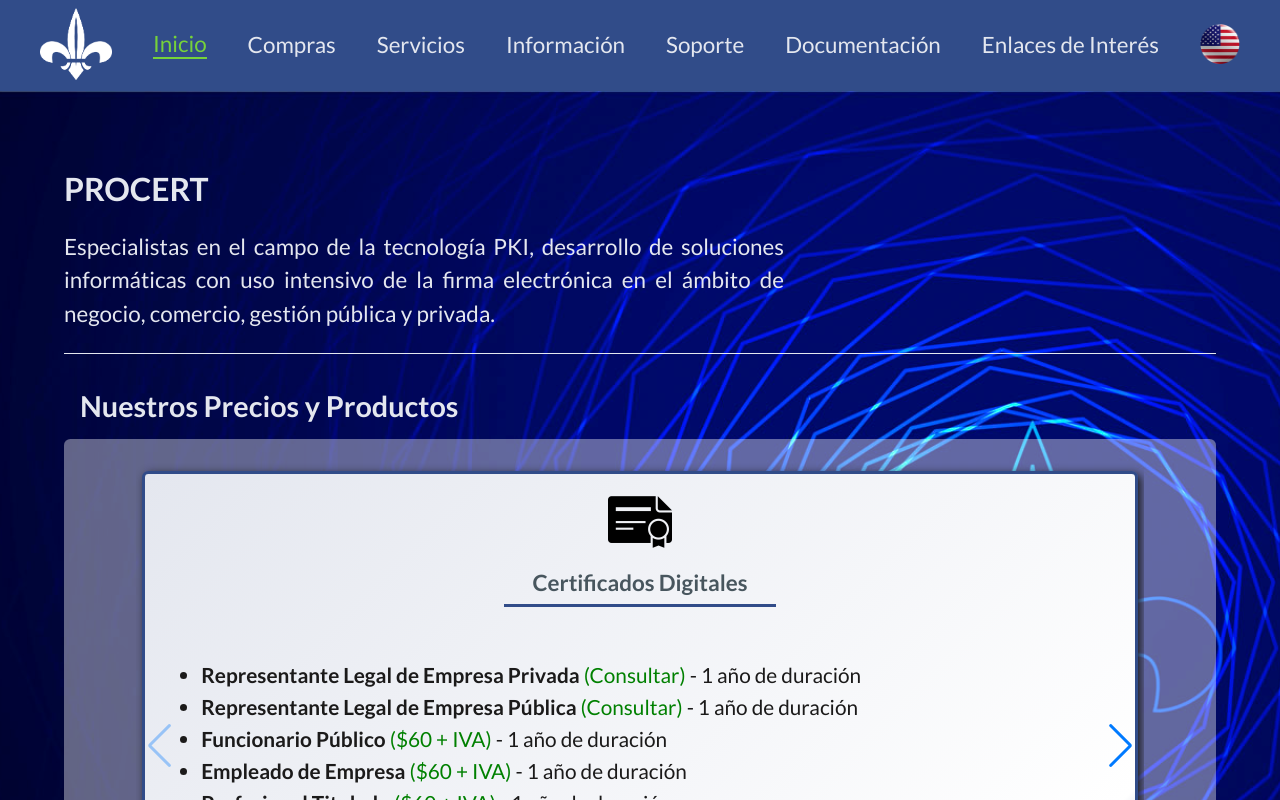
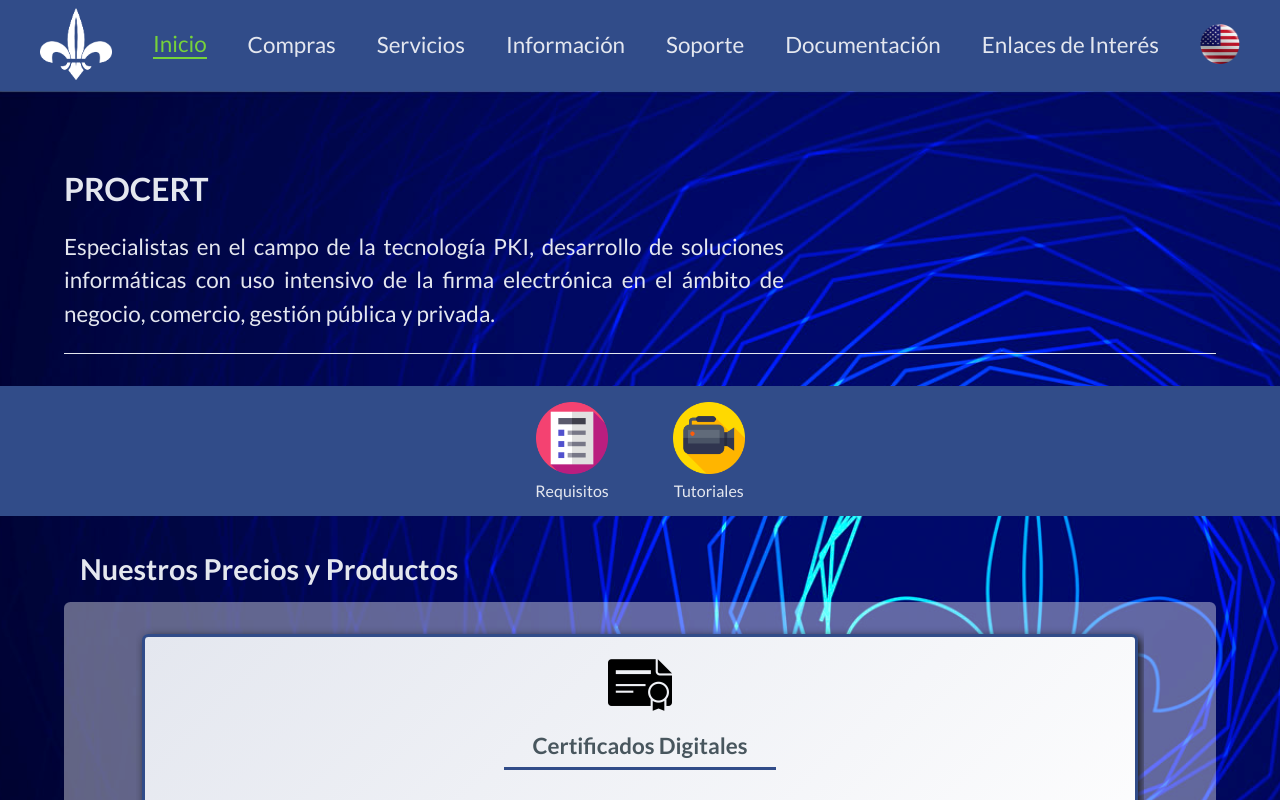
Before and after one commit to Manuel-ElGrillo/web-procert-frontend, a React (Create React App) app: page / in a window 1280 px wide. Shown: the top 800 px of the page. Built offline with nearby package versions, Linux system fonts and the light colour scheme.

Commit message:
Se agregó una barra secundaria a la home

```diff
--- a/src/components/pages/HomePage/HomePage.css
+++ b/src/components/pages/HomePage/HomePage.css
@@ -5,7 +5,7 @@
     background-size: cover;
     background-attachment: fixed;
     width: 100%;
-    height: 84rem;
+    height: 95rem;
 }
 
 .main {
--- a/src/components/pages/HomePage/HomePage.jsx
+++ b/src/components/pages/HomePage/HomePage.jsx
@@ -2,6 +2,7 @@
 import { Link } from 'react-router-dom';
 import Layout from "../../layout/Layout"
 import CTA from "../../CTA/CTA"
+import SecundaryNavBar from './SecundaryNavBar';
 import { Swiper, SwiperSlide } from 'swiper/react';
 import { Navigation } from "swiper"
 import certificateImg from "../../../assets/img/certificate.png"
@@ -24,6 +25,8 @@
             <h1>PROCERT</h1>
             <p>Especialistas en el campo de la tecnología PKI, desarrollo de soluciones informáticas con uso intensivo de la firma electrónica en el ámbito de negocio, comercio, gestión pública y privada.</p>
           </div>
+
+          <SecundaryNavBar />
 
           <div className='prices__container'>
 
--- /dev/null
+++ b/src/components/pages/HomePage/SecundaryNavBar.css
@@ -0,0 +1,26 @@
+.secundary-navbar {
+    background-color: var(--darkBlue1);
+    display: flex;
+    justify-content: center;
+    margin: 2rem 0 0 0 ;
+    padding: 1rem 0;
+}
+
+.secundary-navbar img {
+    width: 4.5rem;
+    height: 4.5rem;
+}
+
+.secundary-navbar a {
+    display: flex;
+    flex-direction: column;
+    align-items: center;
+    margin: 0 2rem;
+    text-decoration: none;
+}
+
+.secundary-navbar p {
+    color: var(--white);
+    font-size: 1rem;
+    margin: .5rem 0 0 0;
+}
--- /dev/null
+++ b/src/components/pages/HomePage/SecundaryNavBar.jsx
@@ -0,0 +1,28 @@
+import React from 'react'
+import { NavLink } from 'react-router-dom'
+import checkListImg from "../../../assets/img/checklist.png"
+import videoimg from "../../../assets/img/video.png"
+import "./SecundaryNavBar.css"
+
+const SecundaryNavBar = () => {
+  return (
+    <>
+
+        <nav className='secundary-navbar'>
+            <NavLink to={"/requisitos"}>
+                <img src={checkListImg} alt="Checklist" />
+                <p>Requisitos</p>
+            </NavLink>
+
+            <NavLink to={"/Tutoriales"}>
+                <img src={videoimg} alt="Tutorials" />
+                <p>Tutoriales</p>
+            </NavLink>
+
+        </nav>
+
+    </>
+  )
+}
+
+export default SecundaryNavBar
```
Also changed, not shown: src/assets/img/checklist.png (added), src/assets/img/video.png (added).
